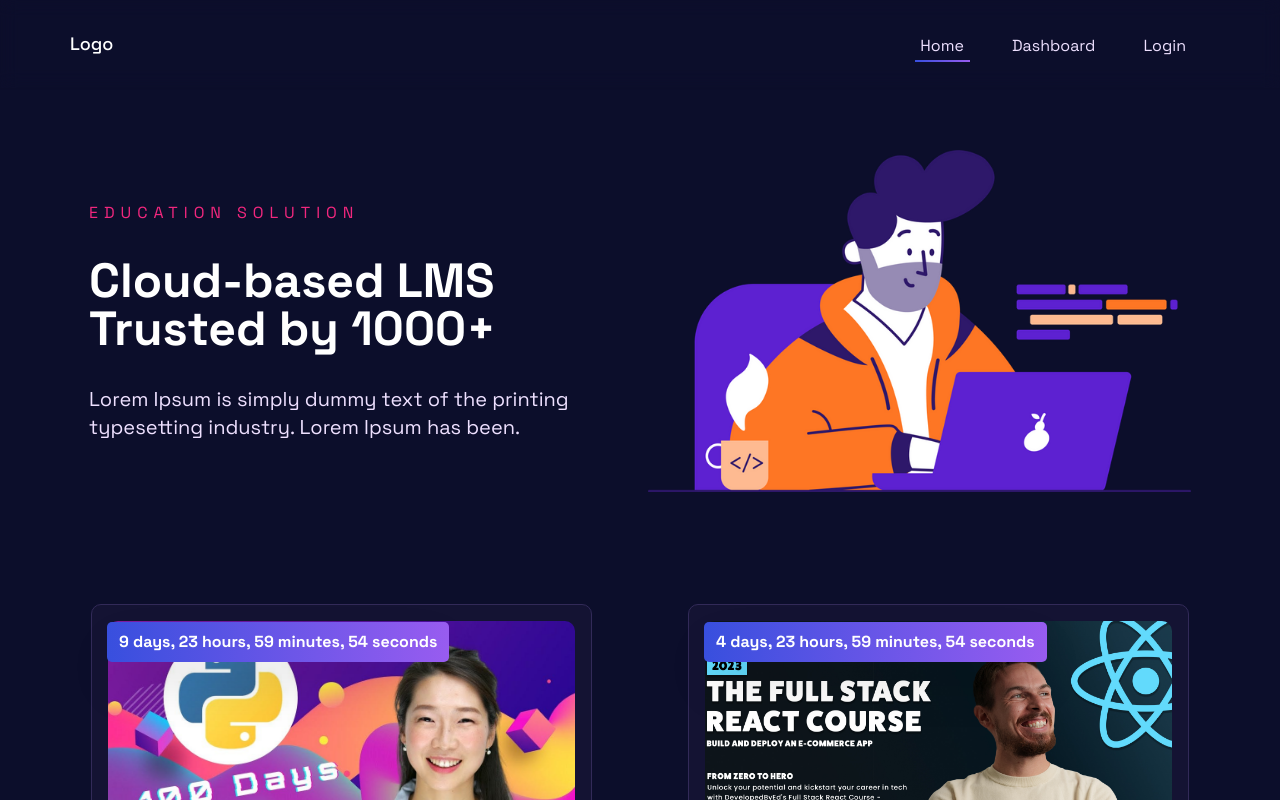
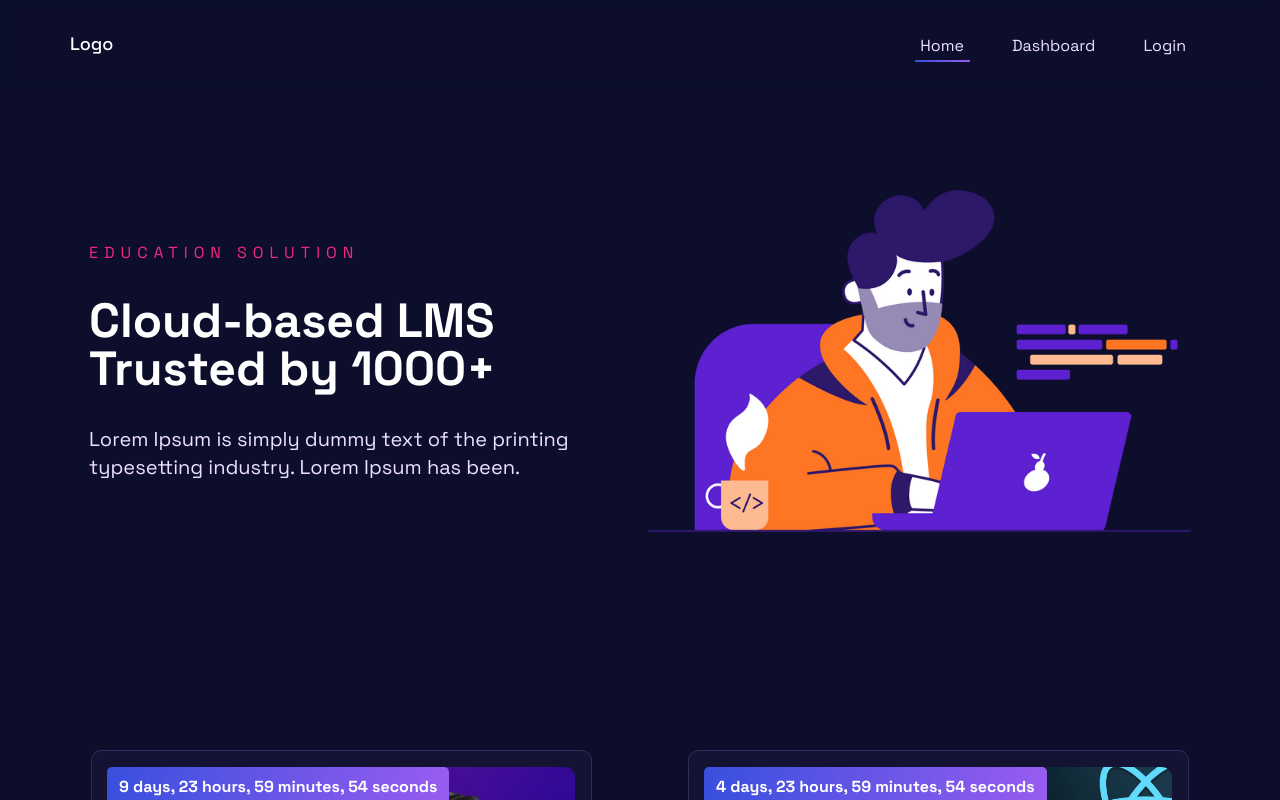
Before and after one commit to SaymanRabbi/course_managment_frontend, a React (Vite) app: page / in a window 1280 px wide. Shown: the top 800 px of the page. Built offline with nearby package versions, Linux system fonts and the light colour scheme.

Commit message:
changes some padding

```diff
--- a/src/Components/Hero/Hero.tsx
+++ b/src/Components/Hero/Hero.tsx
@@ -3,7 +3,7 @@ import hero3 from "../../../public/images/hero/hero3.webp";
 
 const Hero = () => {
   return (
-    <Container>
+    <Container className="pt-10 min-h-[75vh]">
       <div className="grid grid-cols-1 md:grid-cols-2 gap-4 pb-28 w-[95%] mx-auto">
         {/* Text Area */}
         <div className="my-auto">
```
